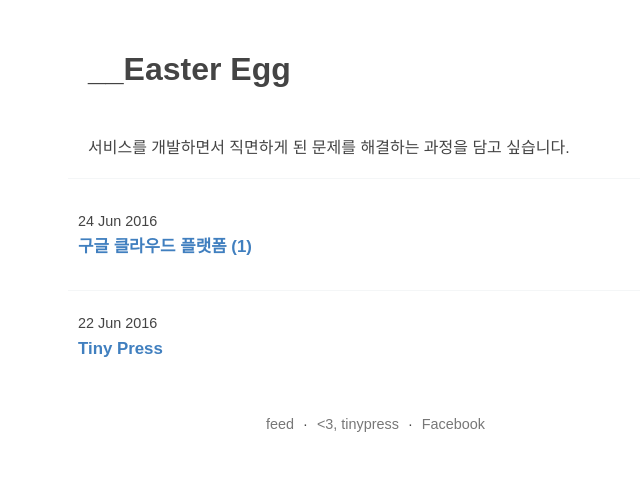
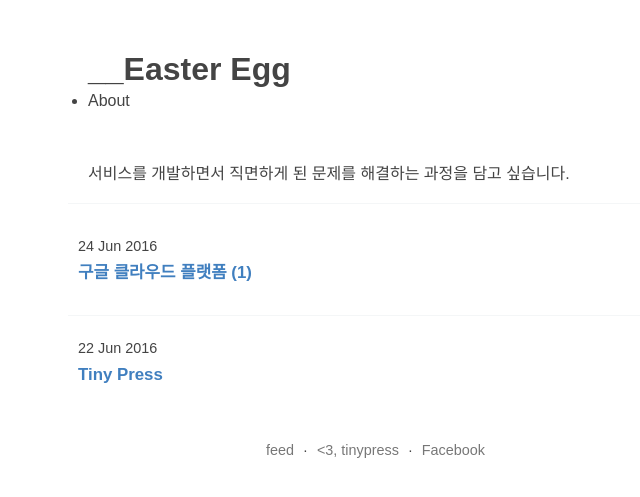
Before and after one commit to EEggii/EEggii.github.io, a Jekyll site: the page built from index.html, in a window 1280 px wide. Shown: the top 497 px of the page, without its empty margins (272-912 px from the left). Built offline with Jekyll 4.4.1, drawn with Linux system fonts in a browser that asks for light colours; the list of posts is cut into pages by our own code.

Commit message:
Update posts.html

```diff
--- a/_layouts/posts.html
+++ b/_layouts/posts.html
@@ -12,6 +12,9 @@
     <div class="wrapper">
         <header>
             <h1>{{ site.title }}</h1>
+            <ul>
+                <li>About</li>
+            </ul>
         </header>
         <div style="border-bottom: 1px solid #F4F6F7; margin: 10px 0; padding: 20px; line-height: 1.2em;">서비스를 개발하면서 직면하게 된 문제를 해결하는 과정을 담고 싶습니다.</div>
         <article class="list">
```
